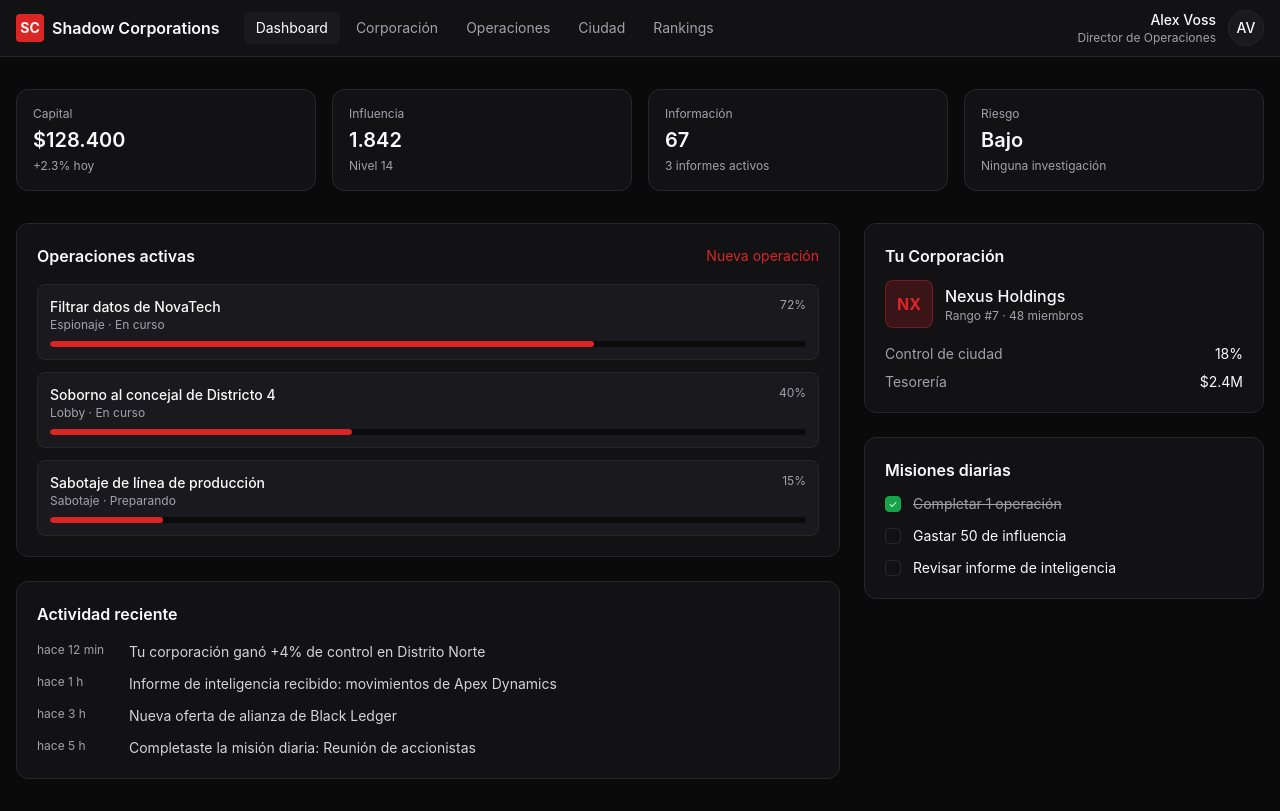
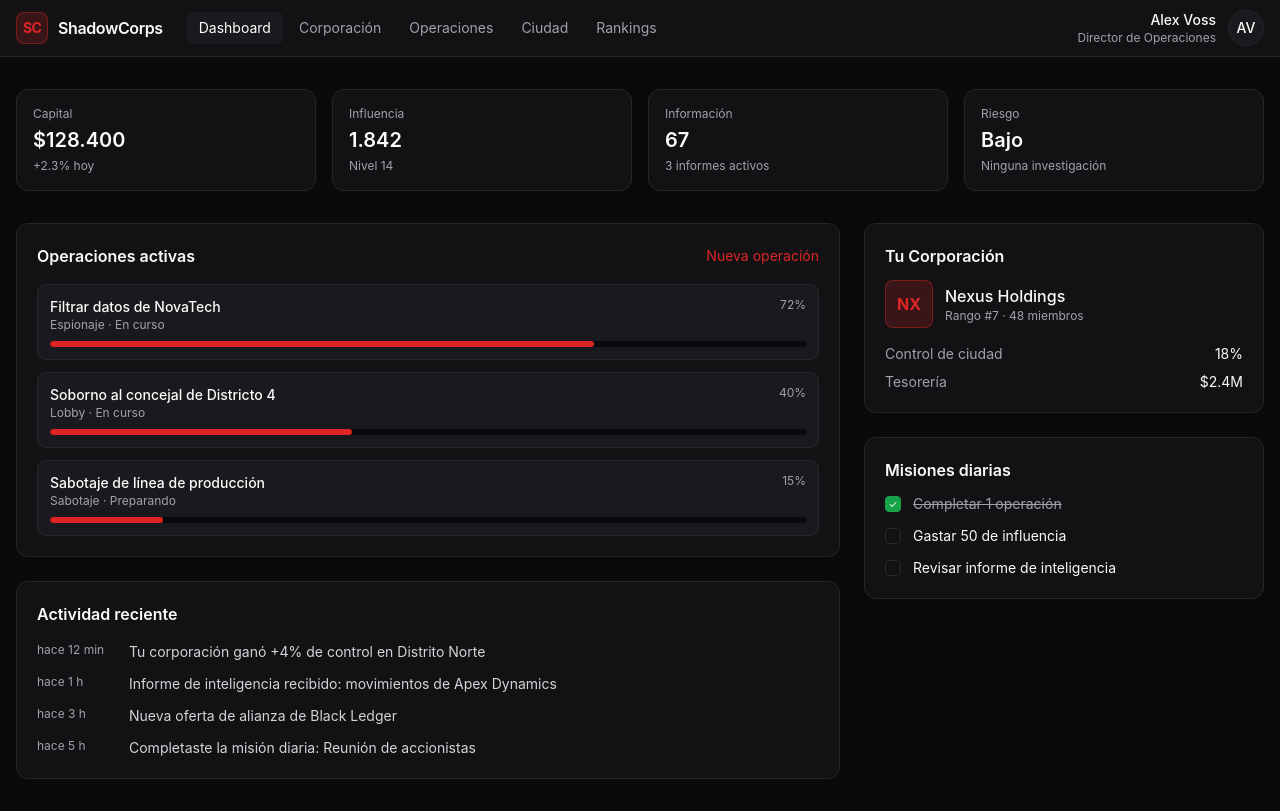
Before and after one commit to ViGarPastSP/shadow-corporations, a Next.js app: page /dashboard in a window 1280 px wide. Built offline with nearby package versions, Linux system fonts and the light colour scheme.

Commit message:
Rebrand to ShadowCorps across the entire app

```diff
--- a/src/app/dashboard/page.tsx
+++ b/src/app/dashboard/page.tsx
@@ -7,11 +7,11 @@ export default function DashboardPage() {
       <header className="border-b border-border bg-surface">
         <div className="max-w-7xl mx-auto px-4 h-14 flex items-center justify-between">
           <div className="flex items-center gap-6">
-            <Link href="/" className="flex items-center gap-2">
-              <div className="w-7 h-7 bg-primary rounded flex items-center justify-center text-sm font-bold">
-                SC
+            <Link href="/" className="flex items-center gap-2.5">
+              <div className="w-8 h-8 bg-primary/20 border border-primary/40 rounded-lg flex items-center justify-center">
+                <span className="text-primary font-bold text-sm tracking-tighter">SC</span>
               </div>
-              <span className="font-semibold hidden sm:inline">Shadow Corporations</span>
+              <span className="font-semibold hidden sm:inline tracking-tight">ShadowCorps</span>
             </Link>
             <nav className="hidden md:flex items-center gap-1 text-sm">
               <Link href="/dashboard" className="px-3 py-1.5 rounded-md bg-surface2 text-white">
--- a/src/app/layout.tsx
+++ b/src/app/layout.tsx
@@ -2,7 +2,7 @@ import type { Metadata } from "next";
 import "./globals.css";
 
 export const metadata: Metadata = {
-  title: "Shadow Corporations",
+  title: "ShadowCorps",
   description: "Poder, traición y control corporativo. El juego de estrategia multiplayer donde las corporaciones controlan el mundo.",
   metadataBase: new URL("https://shadowcorp.pro"),
 };
--- a/src/app/login/page.tsx
+++ b/src/app/login/page.tsx
@@ -5,11 +5,11 @@ export default function LoginPage() {
     <main className="min-h-screen flex items-center justify-center px-4">
       <div className="w-full max-w-md">
         <div className="text-center mb-8">
-          <Link href="/" className="inline-flex items-center gap-2 mb-6">
-            <div className="w-8 h-8 bg-primary rounded flex items-center justify-center text-sm font-bold">
-              SC
+          <Link href="/" className="inline-flex items-center gap-2.5 mb-6">
+            <div className="w-8 h-8 bg-primary/20 border border-primary/40 rounded-lg flex items-center justify-center">
+              <span className="text-primary font-bold text-sm tracking-tighter">SC</span>
             </div>
-            <span className="font-semibold text-lg">Shadow Corporations</span>
+            <span className="font-semibold text-lg tracking-tight">ShadowCorps</span>
           </Link>
           <h1 className="text-2xl font-bold">Entrar</h1>
           <p className="text-muted text-sm mt-1">Accede a tu cuenta</p>
--- a/src/app/page.tsx
+++ b/src/app/page.tsx
@@ -6,11 +6,11 @@ export default function HomePage() {
       {/* Header */}
       <header className="border-b border-border bg-surface/80 backdrop-blur-md sticky top-0 z-50">
         <div className="max-w-6xl mx-auto px-4 h-14 flex items-center justify-between">
-          <div className="flex items-center gap-2">
-            <div className="w-7 h-7 bg-primary rounded flex items-center justify-center text-sm font-bold">
-              SC
+          <div className="flex items-center gap-2.5">
+            <div className="w-8 h-8 bg-primary/20 border border-primary/40 rounded-lg flex items-center justify-center overflow-hidden">
+              <span className="text-primary font-bold text-sm tracking-tighter">SC</span>
             </div>
-            <span className="font-semibold tracking-tight">Shadow Corporations</span>
+            <span className="font-semibold tracking-tight text-[15px]">ShadowCorps</span>
           </div>
           <nav className="flex items-center gap-4">
             <Link
@@ -86,7 +86,7 @@ export default function HomePage() {
       </section>
 
       <footer className="border-t border-border py-6 text-center text-sm text-muted">
-        © 2026 Shadow Corporations · shadowcorp.pro
+        © 2026 ShadowCorps · shadowcorp.pro
       </footer>
     </main>
   );
--- a/src/app/register/page.tsx
+++ b/src/app/register/page.tsx
@@ -5,11 +5,11 @@ export default function RegisterPage() {
     <main className="min-h-screen flex items-center justify-center px-4 py-12">
       <div className="w-full max-w-md">
         <div className="text-center mb-8">
-          <Link href="/" className="inline-flex items-center gap-2 mb-6">
-            <div className="w-8 h-8 bg-primary rounded flex items-center justify-center text-sm font-bold">
-              SC
+          <Link href="/" className="inline-flex items-center gap-2.5 mb-6">
+            <div className="w-8 h-8 bg-primary/20 border border-primary/40 rounded-lg flex items-center justify-center">
+              <span className="text-primary font-bold text-sm tracking-tighter">SC</span>
             </div>
-            <span className="font-semibold text-lg">Shadow Corporations</span>
+            <span className="font-semibold text-lg tracking-tight">ShadowCorps</span>
           </Link>
           <h1 className="text-2xl font-bold">Crear cuenta</h1>
           <p className="text-muted text-sm mt-1">Elige tu camino en las sombras</p>
```
